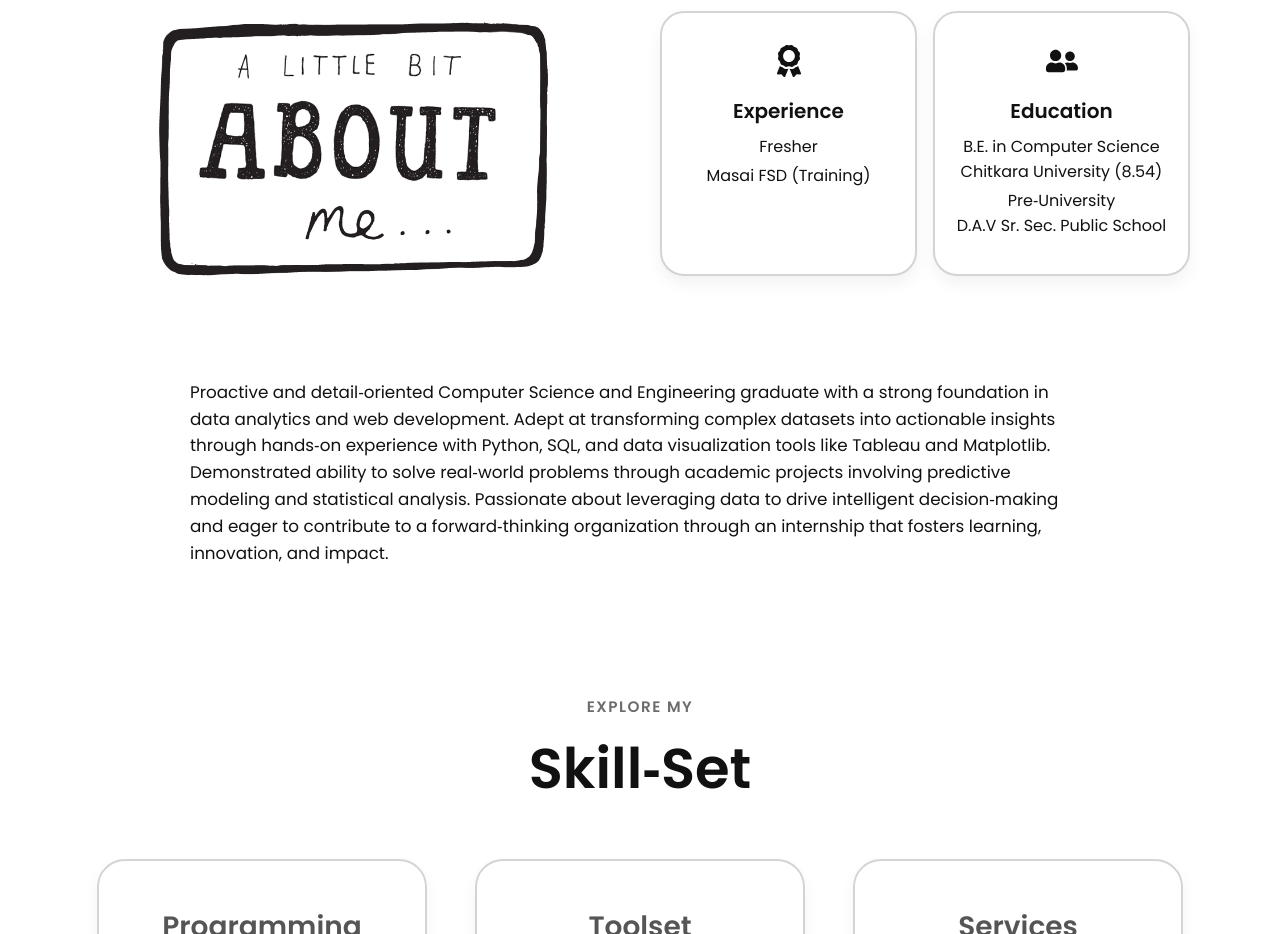
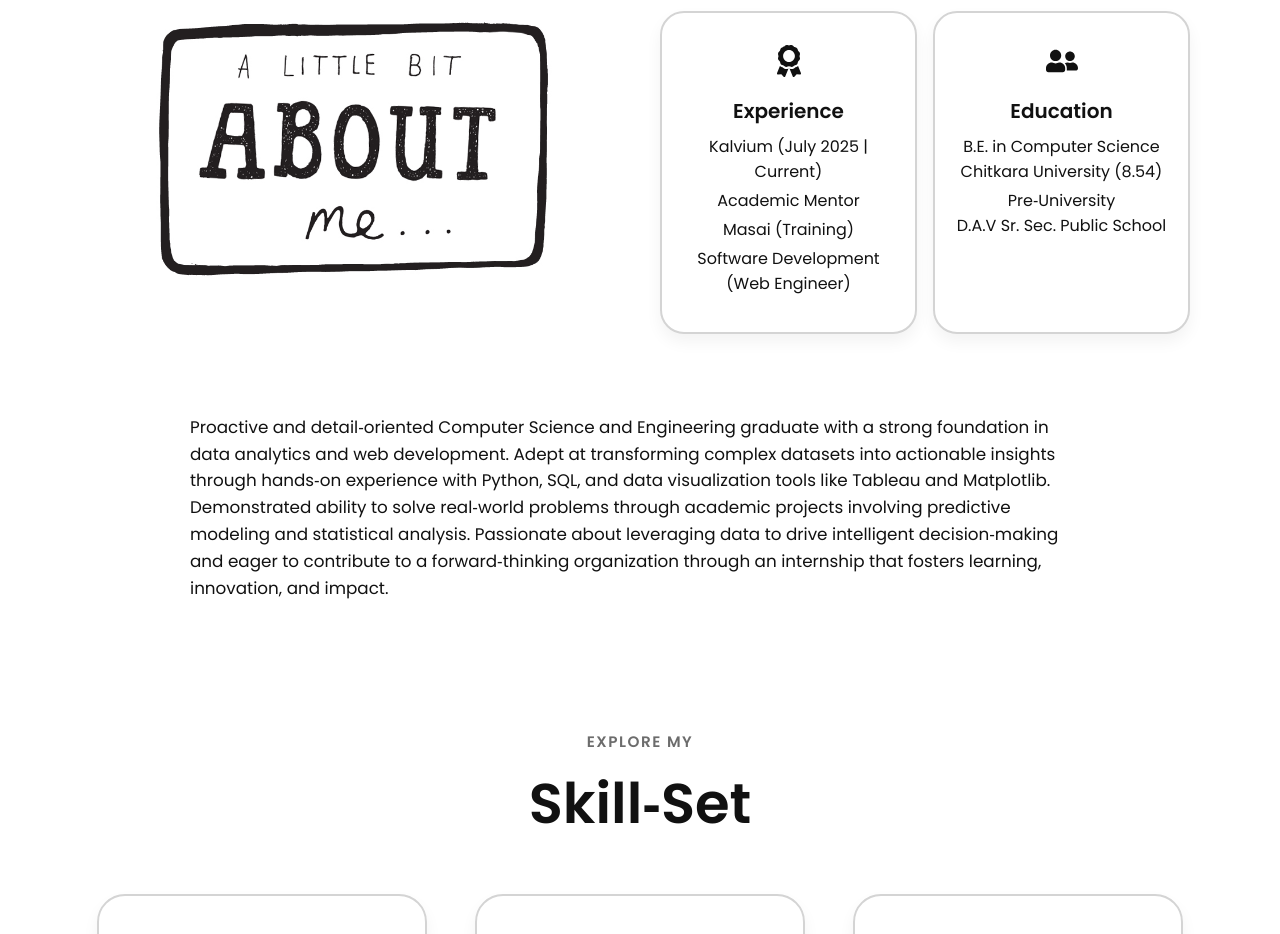
Before and after one commit to Aditya-Chabba/Portfolio-React-, a React (Vite) app in the folder Portfolio (React)/: page / in a window 1280 px wide. Shown: the part 1100-2034 px from the top of the page. Built offline with nearby package versions, Linux system fonts and the light colour scheme; the HTML template or start-up script is replaced by a standard one.

Commit message:
Update About.jsx
Added some exp

```diff
--- a/Portfolio (React)/src/components/About.jsx
+++ b/Portfolio (React)/src/components/About.jsx
@@ -20,8 +20,10 @@ export default function About() {
             <article className="aboutCard">
               <FaAward className="icon" />
               <h3>Experience</h3>
-              <p>Fresher</p>
-              <p>Masai FSD (Training)</p>
+              <p>Kalvium (July 2025 | Current)</p>
+              <p>Academic Mentor</p>
+              <p>Masai (Training)</p>
+              <p>Software Development (Web Engineer)</p>
             </article>
 
             <article className="aboutCard">
```
